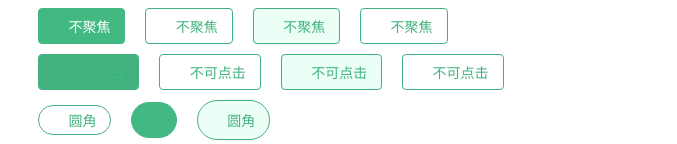
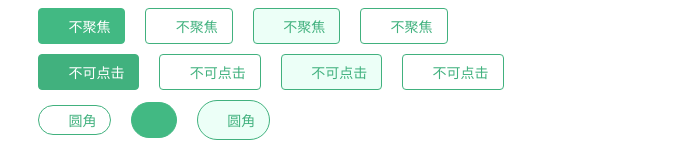
Before and after one commit to mrwdhasd0903/meows-ui, a Vue app: page / in a window 1280 px wide. In both pictures the pointer is over the button 88 px from the left and 446 px from the top of the page. Shown: the part 374-518 px from the top of the page, without its empty margins (0-677 px from the left). Built offline with nearby package versions, Linux system fonts and the light colour scheme.

Commit message:
修改readme和优化bug

```diff
--- a/package.json
+++ b/package.json
@@ -1,6 +1,6 @@
 {
   "name": "meows-ui",
-  "version": "0.0.6",
+  "version": "0.0.8",
   "description": "基于VUE的UI组件库",
   "main": "lib/meows-ui.umd",
   "author": {
--- a/packages/Button/src/index.vue
+++ b/packages/Button/src/index.vue
@@ -166,7 +166,7 @@ export default {
     cursor: not-allowed;
     &:focus,
     &:hover {
-      @include colorAndfill($default);
+      @include colorAndfill(#fff);
     }
     &.me-border-outer-to-in,
     &.me-border-outer {
```
Also changed, not shown: 1 other file (tests, documents, lock files or other folders).
